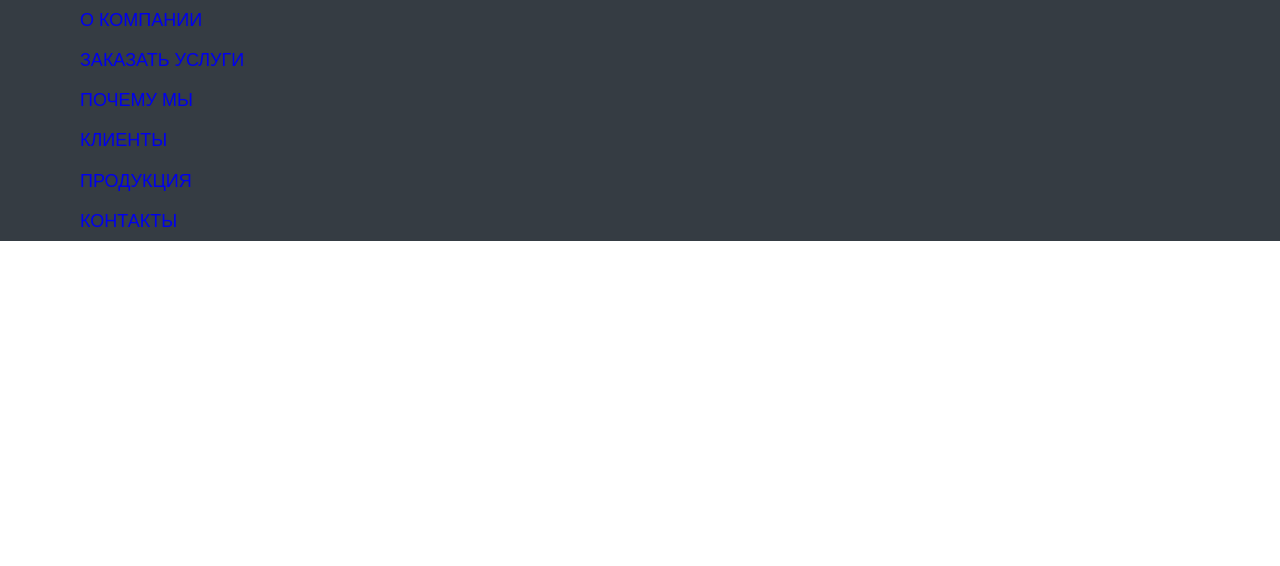
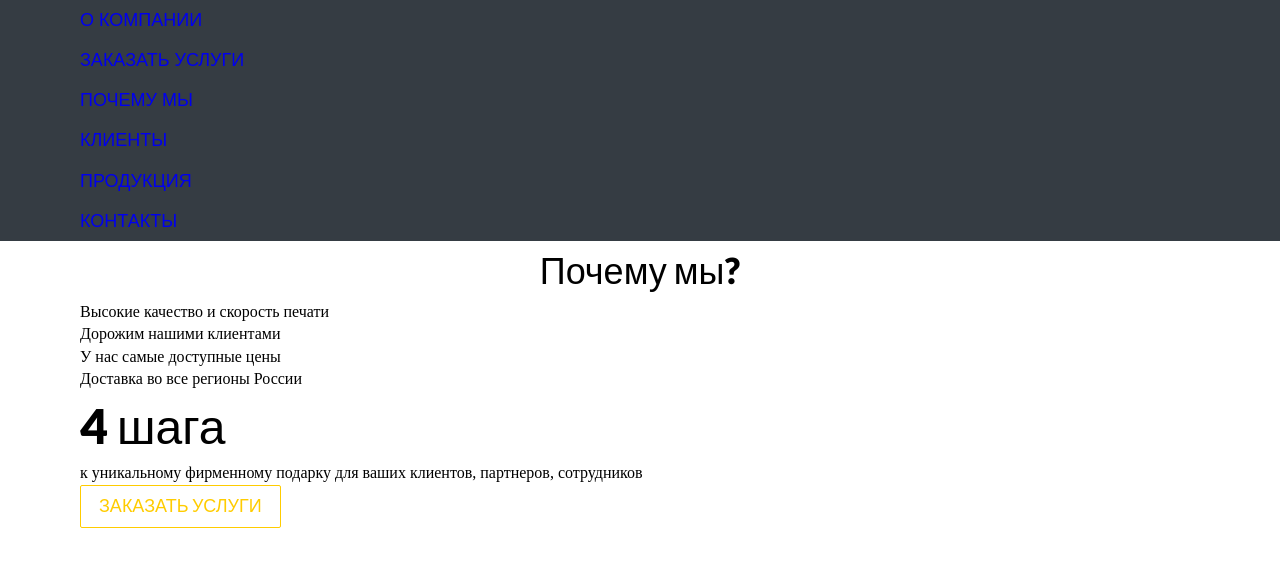
Before and after one commit to koninka/feature-studio, a website built with webpack: page src/templates/index.html in a window 1280 px wide. Built offline with nearby package versions, Linux system fonts and the light colour scheme; files whose address does not match are found by name.

Commit message:
added buttons

```diff
--- a/src/sass/app.sass
+++ b/src/sass/app.sass
@@ -3,6 +3,7 @@
 @import generated/sprite-svg
 @import generated/sprite-png
 @import components/title
+@import components/buttons
 @import common
 @import layouts
 @import header
--- /dev/null
+++ b/src/sass/components/_buttons.sass
@@ -0,0 +1,11 @@
+.btn
+	padding: 10px 18px
+	color: $yellow
+	+f('bold', 18)
+	line-height: 1.15
+	text-align: center
+	text-transform: uppercase
+	border-radius: 2px
+	border: 1px solid $yellow
+	background: transparent
+	display: inline-block
--- a/src/templates/index.html
+++ b/src/templates/index.html
@@ -9,5 +9,6 @@ title: Index page
 
 	{% include "partials/components/_team.html" %}
 	{% include "partials/components/_map.html" %}
+	{% include "partials/components/_whyWe.html" %}
 
 {% endblock %}
--- a/src/templates/partials/components/_whyWe.html
+++ b/src/templates/partials/components/_whyWe.html
@@ -1,7 +1,45 @@
+{% set quality = [
+	{
+		img: '',
+		text: 'Высокие <strong>качество и скорость</strong> печати '
+	},
+	{
+		img: '',
+		text: '<strong>Дорожим</strong> нашими <strong>клиентами</strong>'
+	},
+	{
+		img: '',
+		text: 'У нас самые <strong>доступные цены</strong>'
+	},
+	{
+		img: '',
+		text: '<strong>Доставка во все регионы</strong> России'
+	}
+] %}
+
 <!-- whyWe -->
-<section class="whyWe">
+<section class="whywe">
 	<div class="inner">
-
+		<h3 class="title-md">Почему мы?</h3>
+		<!-- quality -->
+		<div class="quality">
+			{% for data in quality %}
+				<div class="quality__item">
+					<div class="quality__img">{{ data.img }}</div>
+					<div class="quality__text">{{ data.text | safe }}</div>
+				</div>
+			{% endfor %}
+		</div>
+		<!-- ¯\_(ツ)_/¯ -->
+		<!-- steps -->
+		<div class="steps">
+			<div class="steps__topic">
+				<h3 class="title-lg">4 шага</h3>
+				<p>к уникальному фирменному подарку для ваших клиентов, партнеров, сотрудников</p>
+				<button class="btn" type="button">Заказать услуги</button>
+			</div>
+		</div>
+		<!-- ¯\_(ツ)_/¯ -->
 	</div>
 </section>
 <!-- ¯\_(ツ)_/¯ -->
```
Also changed, not shown: build/css/app.css, build/index.html, 1 other file.
